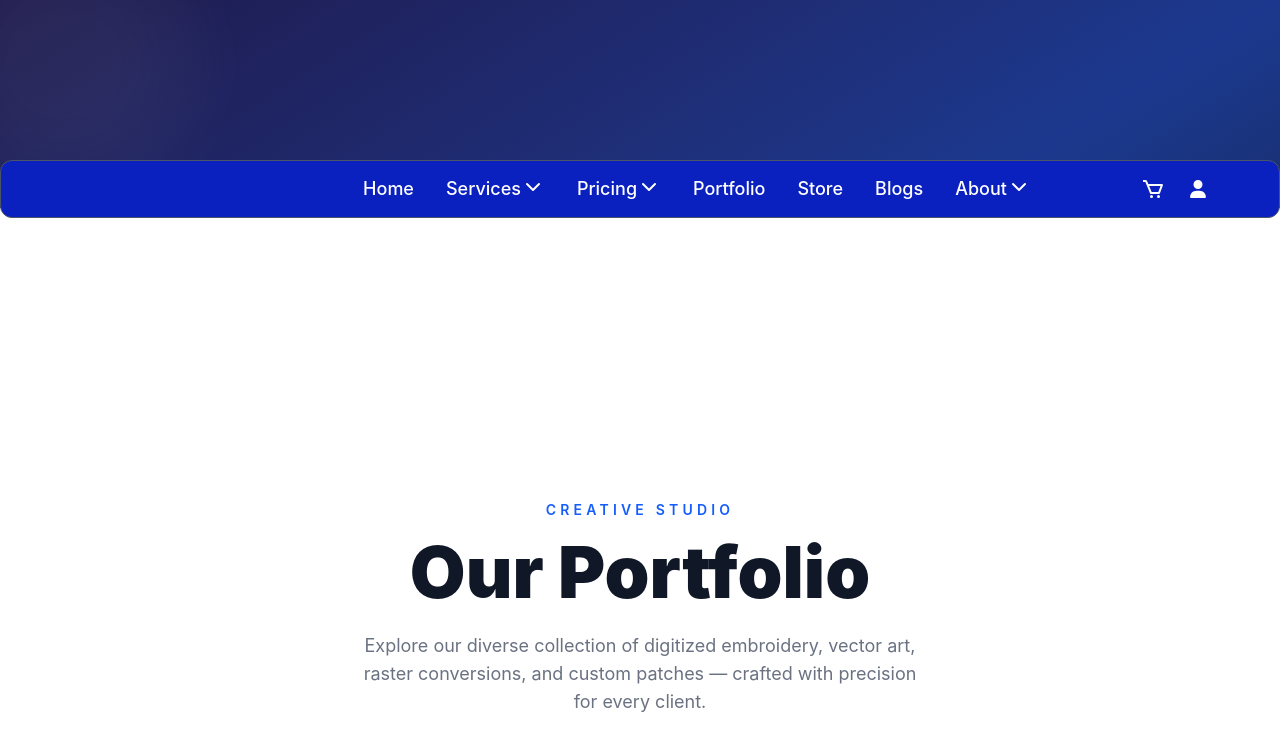
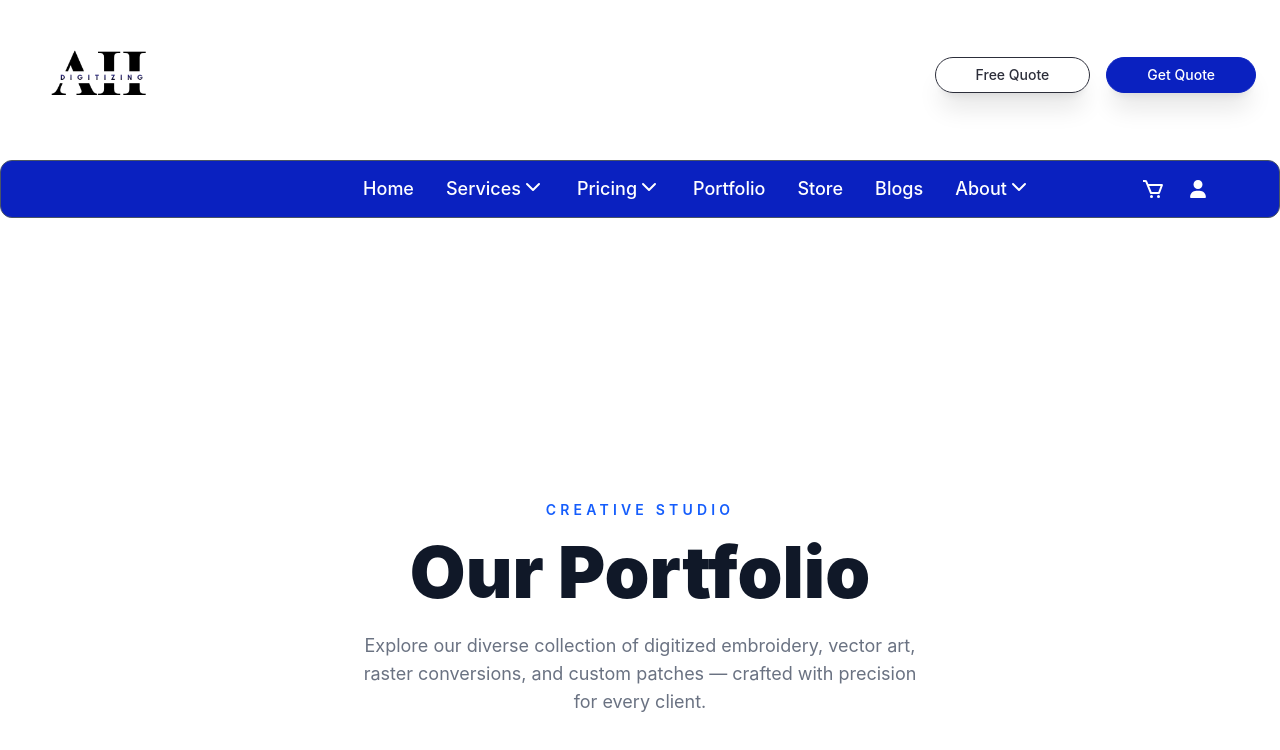
Before and after one commit to fourgoAgency/Ah-digitizing, a Next.js app: page /portfolio in a window 1280 px wide. Shown: the top 750 px of the page. Built offline with nearby package versions, Linux system fonts and the light colour scheme.

Commit message:
Update page.tsx

```diff
--- a/app/portfolio/page.tsx
+++ b/app/portfolio/page.tsx
@@ -324,8 +324,8 @@ const Lightbox = ({ items, currentIndex, onClose, onPrev, onNext, onJump }: Ligh
 
           <div
             onWheel={handleImageWheel}
-            className="relative flex-1 rounded-2xl overflow-hidden border border-blue-900/40" style={{ background: "linear-gradient(145deg, #060d2e 0%, #0a1a4a 40%, #0d1f5c 70%, #061028 100%)" ,height: "min(72vh, 600px)" }}
-            // style={{ height: "min(72vh, 600px)" }}
+            className="relative flex-1 rounded-2xl overflow-hidden border border-blue-900/40" style={{ background: "linear-gradient(145deg, #060d2e 0%, #0a1a4a 40%, #0d1f5c 70%, #061028 100%)" }}
+            style={{ height: "min(72vh, 600px)" }}
           >
             <AnimatePresence custom={direction} mode="wait">
               <motion.div
@@ -483,8 +483,8 @@ const ProductGrid = ({
 //  BOTTOM LAYER — Fixed category banners (z-0, always behind the top layer)
 //  These remain stationary in the viewport while the top layer scrolls over them.
 // ═══════════════════════════════════════════════════════════════════════════════
-const BottomBannerLayer = ({ activeBannerIndex }: { activeBannerIndex: number }) => (
-  <div className="fixed inset-0 z-0 pointer-events-none overflow-hidden">
+const BottomBannerLayer = ({ activeBannerIndex, topOffset }: { activeBannerIndex: number; topOffset: number }) => (
+  <div className="fixed inset-x-0 bottom-0 z-[-1] pointer-events-none overflow-hidden" style={{ top: topOffset }}>
     {categories.map((config, i) => (
       <motion.div
         key={config.service}
@@ -536,7 +536,7 @@ const BottomBannerLayer = ({ activeBannerIndex }: { activeBannerIndex: number })
           </motion.p>
 
           {/* Subtle scroll hint that appears in the banner */}
-          {/* <motion.div
+          <motion.div
             className="absolute bottom-8 flex flex-col items-center gap-1.5"
             animate={{ opacity: i === activeBannerIndex ? 0.4 : 0 }}
             transition={{ duration: 0.4 }}
@@ -547,7 +547,7 @@ const BottomBannerLayer = ({ activeBannerIndex }: { activeBannerIndex: number })
               animate={{ scaleY: [0, 1, 0] }}
               transition={{ duration: 1.4, repeat: Infinity, ease: "easeInOut" }}
             />
-          </motion.div> */}
+          </motion.div>
         </div>
       </motion.div>
     ))}
@@ -644,6 +644,21 @@ export default function PortfolioSection() {
   // gridMidRefs — sentinel divs placed mid-grid; crossing these pre-switches the banner
   const gridMidRefs = useRef<(HTMLDivElement | null)[]>(categories.map(() => null));
   const [activeBannerIndex, setActiveBannerIndex] = useState(0);
+  // topOffset — distance from viewport top to where this section begins.
+  // Used to clamp the fixed banner so it never bleeds behind the navbar.
+  const rootRef = useRef<HTMLDivElement | null>(null);
+  const [topOffset, setTopOffset] = useState(0);
+
+  useEffect(() => {
+    const measure = () => {
+      if (rootRef.current) {
+        setTopOffset(rootRef.current.getBoundingClientRect().top + window.scrollY);
+      }
+    };
+    measure();
+    window.addEventListener("resize", measure);
+    return () => window.removeEventListener("resize", measure);
+  }, []);
 
   useEffect(() => {
     const update = () => {
@@ -679,8 +694,8 @@ export default function PortfolioSection() {
   }, []);
 
   return (
-    <div className="relative">
-      <BottomBannerLayer activeBannerIndex={activeBannerIndex} />
+    <div className="relative" ref={rootRef}>
+      <BottomBannerLayer activeBannerIndex={activeBannerIndex} topOffset={topOffset} />
       <div className="relative z-10">
         {/* ── Hero section ── */}
         <section className="min-h-screen flex items-center justify-center bg-white relative">
```
